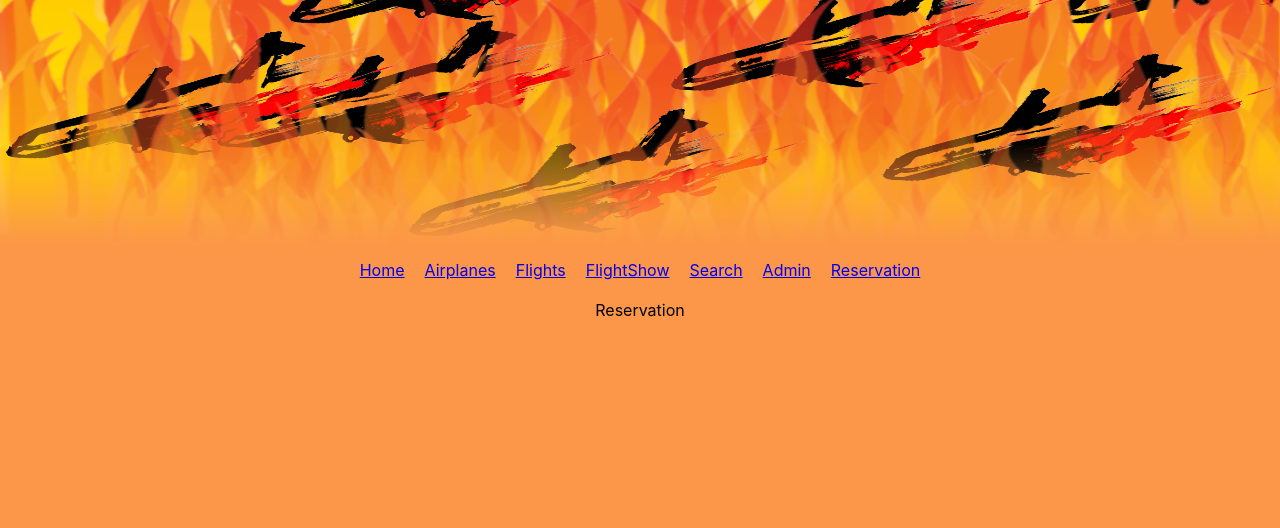
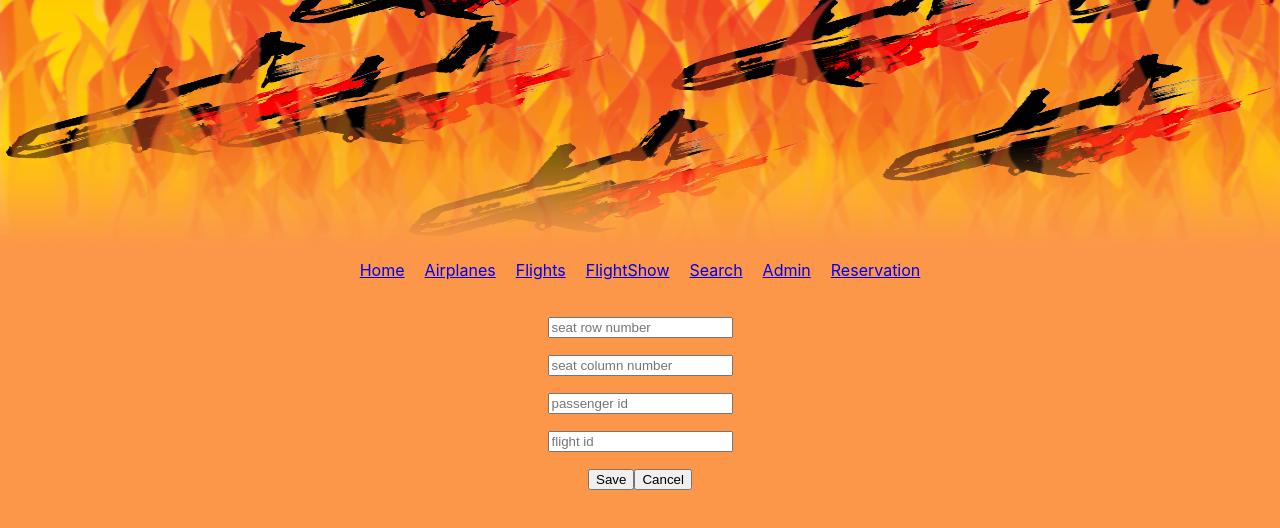
Before and after one commit to christopherdavidjohnson/Burning-Airlines-BCDK-React, a React (Create React App) app: page /reservation in a window 1280 px wide. Shown: the top 528 px of the page. Built offline with nearby package versions, Linux system fonts and the light colour scheme; no server answers.

Commit message:
add new reservation form working

```diff
--- a/src/components/forms/ReservationForm.js
+++ b/src/components/forms/ReservationForm.js
@@ -1,13 +1,135 @@
-import React, { Component } from 'react';
+import React, { Component } from "react";
+import axios from "axios";
+
+const SERVER_URL =
+  "https://burning-airlines-bcdk.herokuapp.com/reservations.json";
 
 class ReservationForm extends Component {
-    constructor(props) {
-        super(props);
-        this.state = {  }
-    }
-    render() {
-        return ( <div>Reservation</div> );
-    }
+  constructor() {
+    super();
+    this.state = {
+      row_id: "",
+      column_id: "",
+      user_id: "",
+      flight_id: "",
+    };
+    this._handleSubmit = this._handleSubmit.bind(this);
+  }
+
+  componentDidMount() {
+    const fetchReservations = () => {
+      axios.get(SERVER_URL).then((results) => {
+        this.setState({ reservations: results.data });
+        setTimeout(fetchReservations, 4000); // use recursion to call itself
+      });
+    };
+
+    // this.saveAirPlane = this.saveAirPlane.bind(this);
+    // this._cancelSubmit = this._cancelSubmit.bind(this);
+    this._handleChangeRowID = this._handleChangeRowID.bind(this);
+    this._handleChangeColumnID = this._handleChangeColumnID.bind(this);
+    this._handleChangeUserID = this._handleChangeUserID.bind(this);
+    this._handleChangeFlightID = this._handleChangeFlightID.bind(this);
+    this._cancelSubmit = this._cancelSubmit.bind(this);
+
+    fetchReservations();
+  }
+
+  _handleSubmit(event) {
+    event.preventDefault();
+    axios
+      .post(SERVER_URL, {
+        reservation: {
+          row_id: this.state.row_id,
+          column_id: this.state.column_id,
+          user_id: this.state.user_id,
+          flight_id: this.state.flight_id,
+        },
+      })
+      .then((response) => {
+        console.log(response);
+      });
+    this.setState({
+      row_id: "",
+      column_id: "",
+      user_id: "",
+      flight_id: "",
+    });
+    alert("Reservation created!");
+  }
+
+  _handleChangeRowID(event) {
+    this.setState({ row_id: event.target.value });
+  }
+
+  _handleChangeColumnID(event) {
+    this.setState({ column_id: event.target.value });
+  }
+
+  _handleChangeUserID(event) {
+    this.setState({ user_id: event.target.value });
+  }
+
+  _handleChangeFlightID(event) {
+    this.setState({ flight_id: event.target.value });
+  }
+
+  // saveAirPlane(reservation) {
+  //   // convert content into a an reservation object
+  //   axios.post(SERVER_URL, { name: this.state.name }).then((response) => {
+  //     this.setState({ reservations: [...this.state.reservations, response.data] });
+  //   });
+  // }
+
+  _cancelSubmit() {
+    this.setState({
+      row_id: "",
+      column_id: "",
+      user_id: "",
+      flight_id: "",
+    });
+  }
+
+  render() {
+    return (
+      <form onSubmit={this._handleSubmit}>
+        <p>
+          <input
+            type="text"
+            onChange={this._handleChangeRowID}
+            value={this.state.row_id}
+            placeholder="seat row number"
+          />
+        </p>
+        <p>
+          <input
+            type="text"
+            onChange={this._handleChangeColumnID}
+            value={this.state.column_id}
+            placeholder="seat column number"
+          />
+        </p>
+        <p>
+          <input
+            type="text"
+            onChange={this._handleChangeUserID}
+            value={this.state.user_id}
+            placeholder="passenger id"
+          />
+        </p>
+        <p>
+          <input
+            type="text"
+            onChange={this._handleChangeFlightID}
+            value={this.state.flight_id}
+            placeholder="flight id"
+          />
+        </p>
+        <input type="submit" value="Save" onSubmit={this._handleSubmit} />
+        <input type="button" value="Cancel" onClick={this._cancelSubmit} />
+      </form>
+    );
+  }
 }
 
 export default ReservationForm;
```
